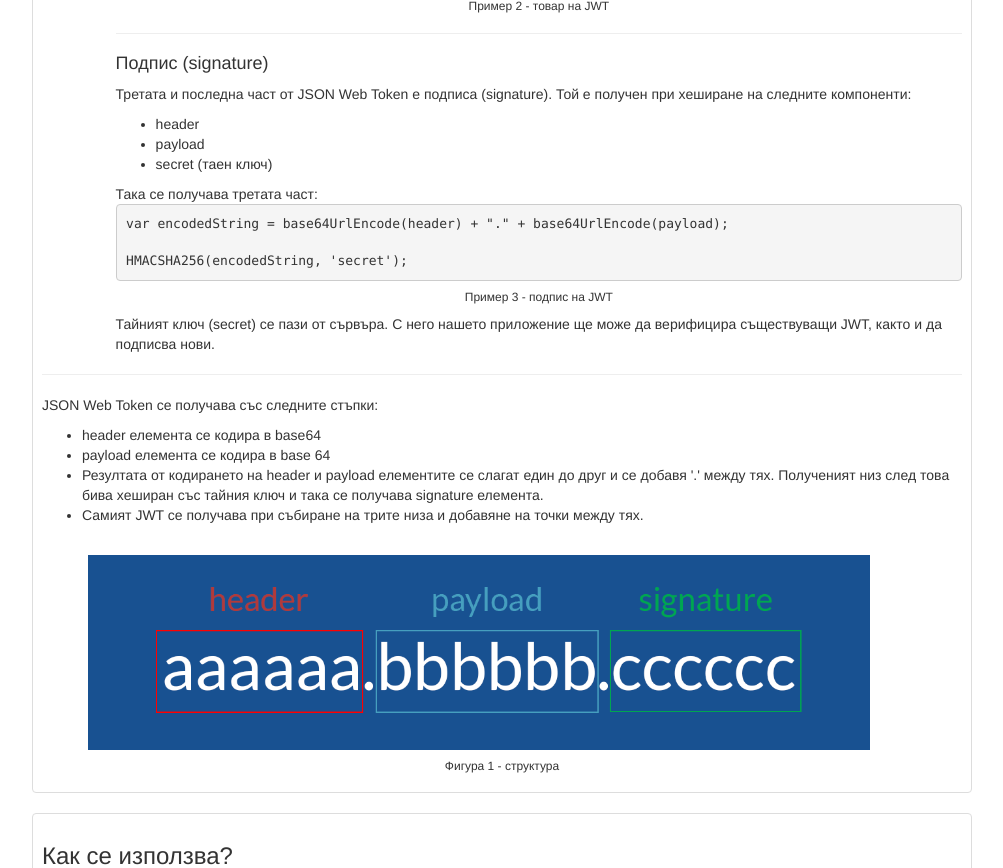
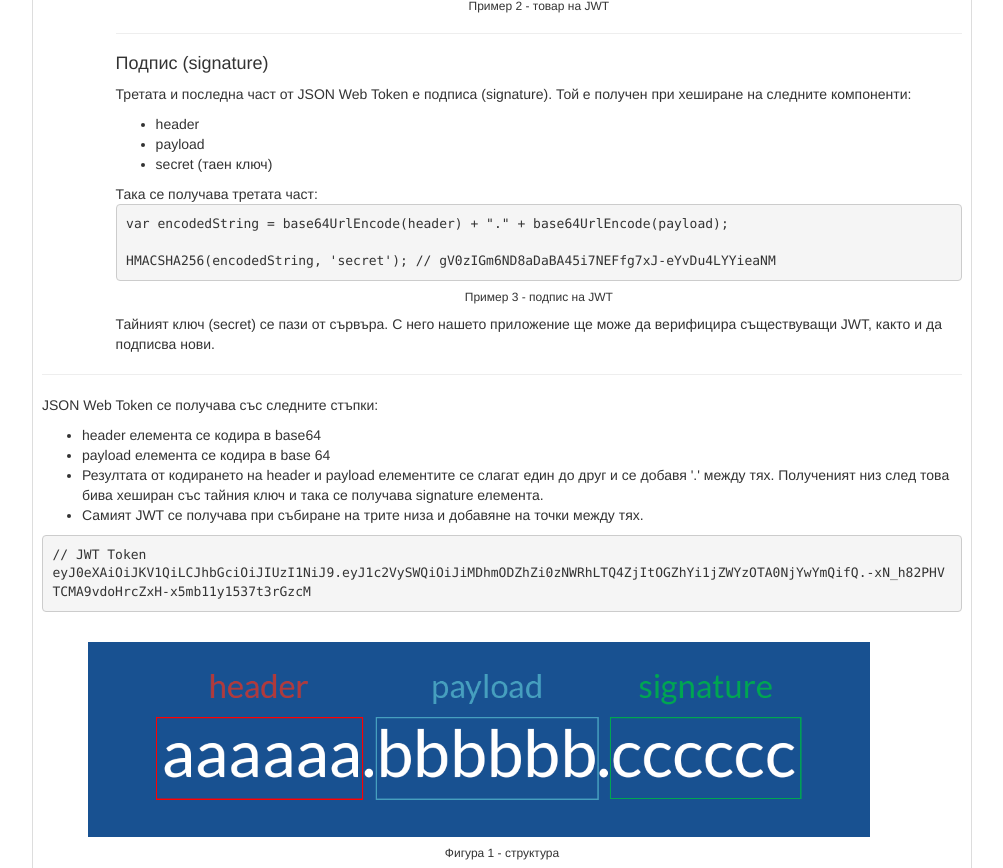
Before and after one commit to cwetanow-learning/FMI, a PHP site: page /referat.html in a window 1280 px wide. Shown: the part 1114-1982 px from the top of the page, without its empty margins (239-1242 px from the left). Run offline with PHP 8.4, Linux system fonts and the light colour scheme.

Commit message:
Add example of jwt

```diff
--- a/Web/Referat/css/styles.css
+++ b/Web/Referat/css/styles.css
@@ -50,3 +50,11 @@ footer {
   width: 80%;
   max-width: 970px;
 }
+
+pre {
+    white-space: pre-wrap;       /* Since CSS 2.1 */
+    white-space: -moz-pre-wrap;  /* Mozilla, since 1999 */
+    white-space: -pre-wrap;      /* Opera 4-6 */
+    white-space: -o-pre-wrap;    /* Opera 7 */
+    word-wrap: break-word;       /* Internet Explorer 5.5+ */
+}
--- a/Web/Referat/referat.html
+++ b/Web/Referat/referat.html
@@ -163,7 +163,7 @@
 
             <pre>var encodedString = base64UrlEncode(header) + "." + base64UrlEncode(payload);
 
-HMACSHA256(encodedString, 'secret'); </pre>
+HMACSHA256(encodedString, 'secret'); // gV0zIGm6ND8aDaBA45i7NEFfg7xJ-eYvDu4LYYieaNM </pre>
             <h6 class="text-center">Пример 3 - подпис на JWT</h6>
             Тайният ключ (secret) се пази от сървъра. С него нашето приложение ще може да верифицира съществуващи JWT, както и да подписва
             нови.
@@ -185,6 +185,9 @@ HMACSHA256(encodedString, 'secret'); </pre>
                 Самият JWT се получава при събиране на трите низа и добавяне на точки между тях.
               </li>
             </ul>
+
+            <pre>// JWT Token
+eyJ0eXAiOiJKV1QiLCJhbGciOiJIUzI1NiJ9.eyJ1c2VySWQiOiJiMDhmODZhZi0zNWRhLTQ4ZjItOGZhYi1jZWYzOTA0NjYwYmQifQ.-xN_h82PHVTCMA9vdoHrcZxH-x5mb11y1537t3rGzcM</pre>
             <br>
             <img src="img/structure.png"
                  alt="structure"
```
